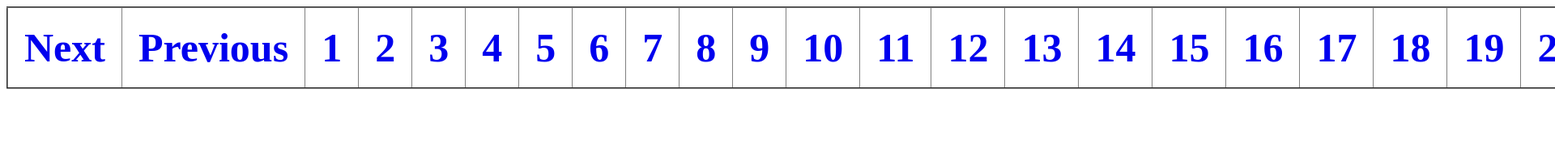
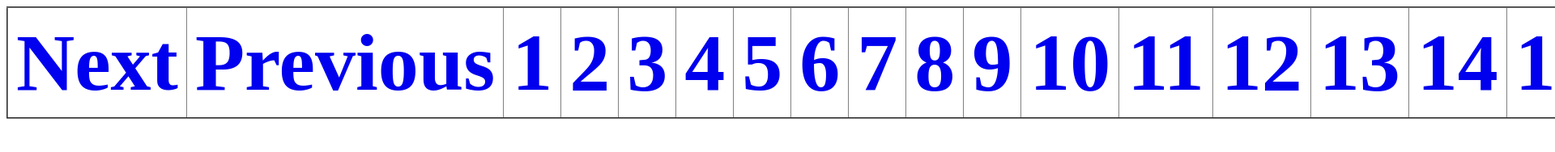
Before and after one commit to harishhasti95/Guvi-Zen-Daily-Tasks, a plain HTML site: page 23-09-2020/index.html in a window 1280 px wide. Shown: the top 188 px of the page at 81% size, 1920 px wide, since content can reach past the window. Drawn offline with Linux system fonts and the light colour scheme.

Commit message:
Update index.html

```diff
--- a/23-09-2020/index.html
+++ b/23-09-2020/index.html
@@ -16,8 +16,8 @@
         }
         th{
             width:100px;
-            padding: 20px;
-            font-size: 50px;
+            padding: 10px;
+            font-size: 100px;
 
         }
         a{
@@ -25,7 +25,7 @@
         }
 
         th:hover{
-            background-color: blue;
+            background-color: tan;
             cursor:pointer;
         }
 
```
